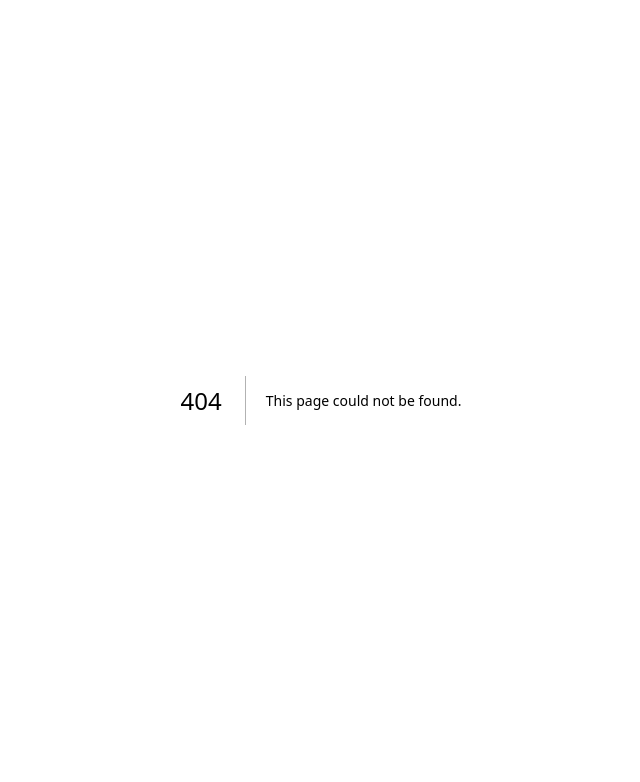
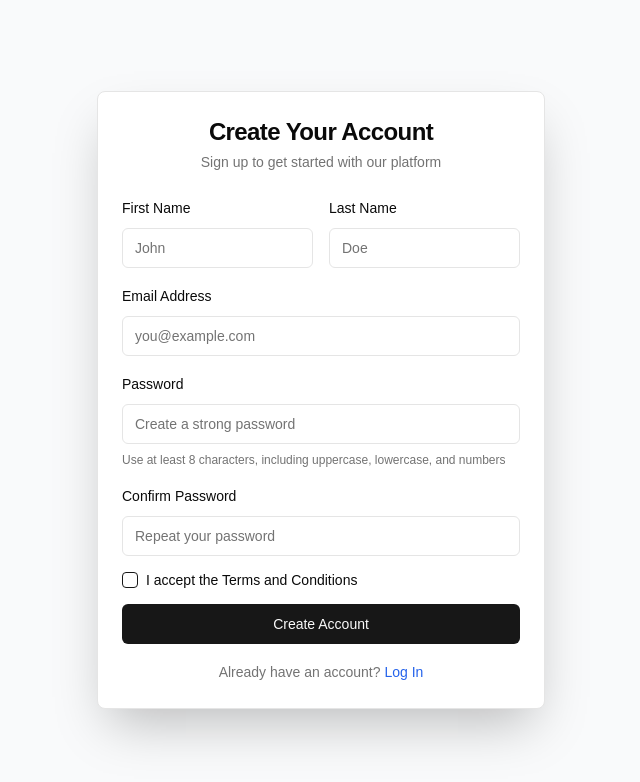
Before and after one commit to Ahmadalhomsi/syncronized-order-manager, a Next.js app: page /signup in a window 1280 px wide. Before the commit this address had no page. Shown: the top 782 px of the page, without its empty margins (319-959 px from the left). Built offline with nearby package versions, Linux system fonts and the light colour scheme.

Commit message:
Sign up page

```diff
--- /dev/null
+++ b/app/signup/page.js
@@ -0,0 +1,181 @@
+"use client"
+
+import React, { useState } from 'react';
+import {
+  Card,
+  CardContent,
+  CardDescription,
+  CardHeader,
+  CardTitle
+} from "@/components/ui/card";
+import { Button } from "@/components/ui/button";
+import { Input } from "@/components/ui/input";
+import { Label } from "@/components/ui/label";
+import { Checkbox } from "@/components/ui/checkbox";
+
+const SignupPage = () => {
+  const [formData, setFormData] = useState({
+    firstName: '',
+    lastName: '',
+    email: '',
+    password: '',
+    confirmPassword: '',
+    termsAccepted: false
+  });
+
+  const [passwordError, setPasswordError] = useState('');
+
+  const handleInputChange = (e) => {
+    const { name, value, type, checked } = e.target;
+    setFormData(prevState => ({
+      ...prevState,
+      [name]: type === 'checkbox' ? checked : value
+    }));
+  };
+
+  const handleSubmit = (e) => {
+    e.preventDefault();
+    setPasswordError('');
+
+    // Basic validation
+    if (formData.password !== formData.confirmPassword) {
+      setPasswordError('Passwords do not match');
+      return;
+    }
+
+    if (!formData.termsAccepted) {
+      alert('Please accept the terms and conditions');
+      return;
+    }
+
+    // Signup logic would go here
+    console.log('Signup submitted', formData);
+  };
+
+  return (
+    <div className="flex min-h-screen items-center justify-center bg-gray-50 p-4">
+      <Card className="w-full max-w-md shadow-2xl">
+        <CardHeader className="space-y-1">
+          <CardTitle className="text-2xl text-center">
+            Create Your Account
+          </CardTitle>
+          <CardDescription className="text-center">
+            Sign up to get started with our platform
+          </CardDescription>
+        </CardHeader>
+        <CardContent>
+          <form onSubmit={handleSubmit} className="space-y-4">
+            <div className="grid grid-cols-2 gap-4">
+              <div className="space-y-2">
+                <Label htmlFor="firstName">First Name</Label>
+                <Input
+                  id="firstName"
+                  name="firstName"
+                  type="text"
+                  placeholder="John"
+                  value={formData.firstName}
+                  onChange={handleInputChange}
+                  required
+                />
+              </div>
+              <div className="space-y-2">
+                <Label htmlFor="lastName">Last Name</Label>
+                <Input
+                  id="lastName"
+                  name="lastName"
+                  type="text"
+                  placeholder="Doe"
+                  value={formData.lastName}
+                  onChange={handleInputChange}
+                  required
+                />
+              </div>
+            </div>
+
+            <div className="space-y-2">
+              <Label htmlFor="email">Email Address</Label>
+              <Input
+                id="email"
+                name="email"
+                type="email"
+                placeholder="you@example.com"
+                value={formData.email}
+                onChange={handleInputChange}
+                required
+              />
+            </div>
+
+            <div className="space-y-2">
+              <Label htmlFor="password">Password</Label>
+              <Input
+                id="password"
+                name="password"
+                type="password"
+                placeholder="Create a strong password"
+                value={formData.password}
+                onChange={handleInputChange}
+                required
+                minLength={8}
+              />
+              <p className="text-xs text-muted-foreground">
+                Use at least 8 characters, including uppercase, lowercase, and numbers
+              </p>
+            </div>
+
+            <div className="space-y-2">
+              <Label htmlFor="confirmPassword">Confirm Password</Label>
+              <Input
+                id="confirmPassword"
+                name="confirmPassword"
+                type="password"
+                placeholder="Repeat your password"
+                value={formData.confirmPassword}
+                onChange={handleInputChange}
+                required
+              />
+              {passwordError && (
+                <p className="text-xs text-red-500">{passwordError}</p>
+              )}
+            </div>
+
+            <div className="flex items-center space-x-2">
+              <Checkbox
+                id="terms"
+                name="termsAccepted"
+                checked={formData.termsAccepted}
+                onCheckedChange={(checked) => setFormData(prev => ({
+                  ...prev,
+                  termsAccepted: checked
+                }))}
+              />
+              <label
+                htmlFor="terms"
+                className="text-sm font-medium leading-none peer-disabled:cursor-not-allowed peer-disabled:opacity-70"
+              >
+                I accept the Terms and Conditions
+              </label>
+            </div>
+
+            <Button type="submit" className="w-full">
+              Create Account
+            </Button>
+
+            <div className="text-center mt-4">
+              <span className="text-sm text-muted-foreground">
+                Already have an account?{' '}
+                <a
+                  href="/login"
+                  className="text-blue-600 hover:underline"
+                >
+                  Log In
+                </a>
+              </span>
+            </div>
+          </form>
+        </CardContent>
+      </Card>
+    </div>
+  );
+};
+
+export default SignupPage;
```
